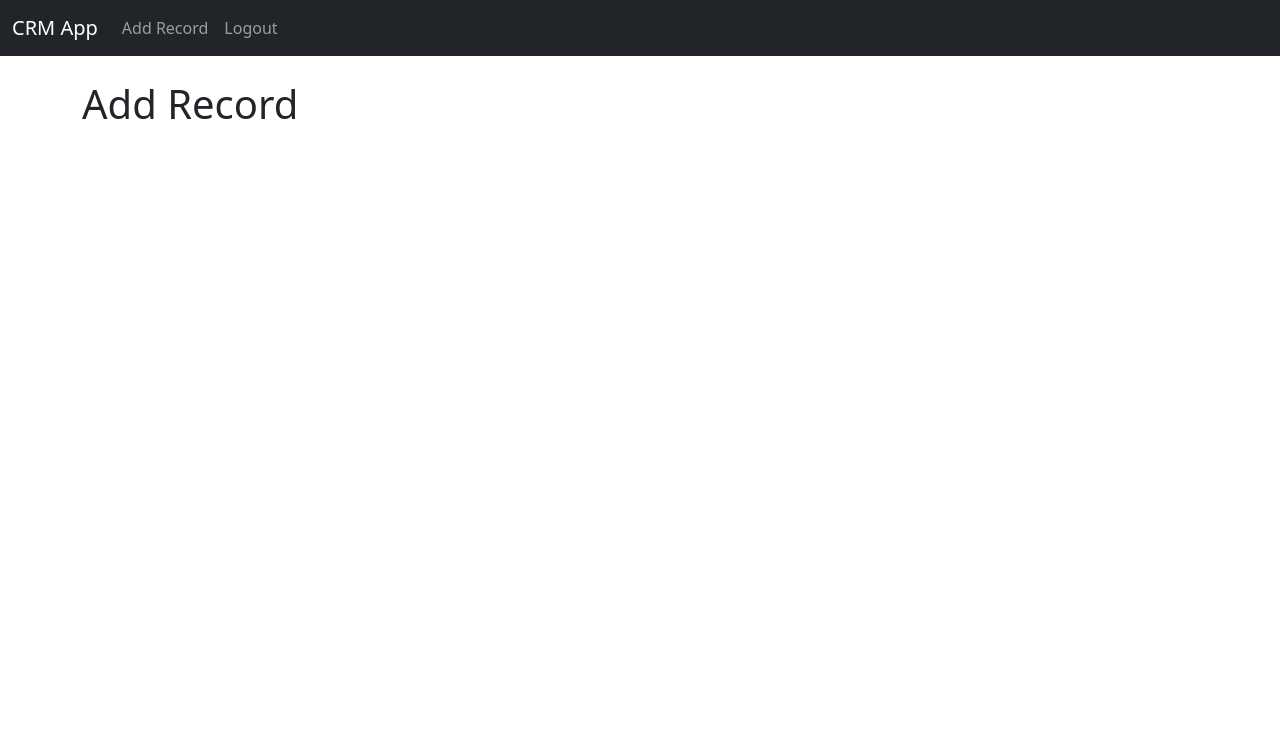
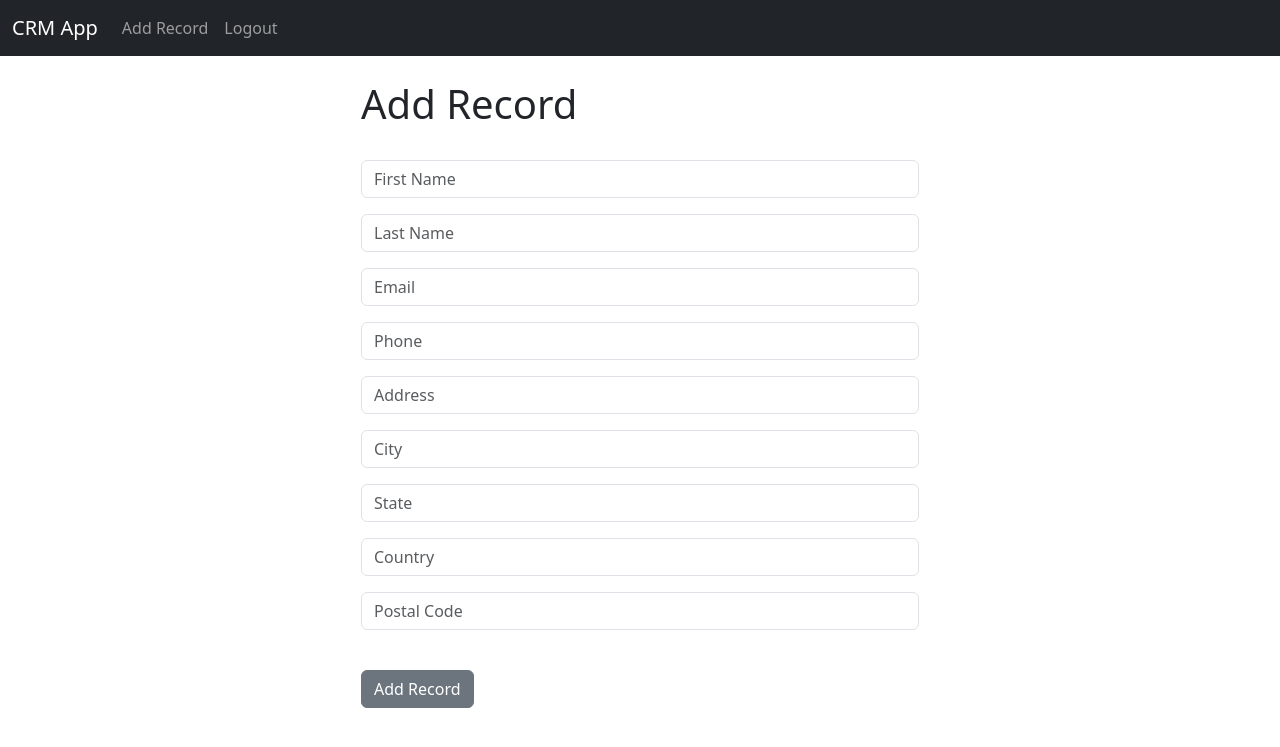
Before and after one commit to bentan-22/crm-app, a Django app: page /add_record/ in a window 1280 px wide. Shown: the top 747 px of the page. Run offline with Django 4.2, Linux system fonts and the light colour scheme; the visitor is signed in with stand-in values (Sample User, id 1).

Commit message:
record forms created

```diff
--- a/CRM_App/website/forms.py
+++ b/CRM_App/website/forms.py
@@ -1,6 +1,7 @@
 from django.contrib.auth.forms import UserCreationForm
 from django.contrib.auth.models import User
 from django import forms
+from .models import Record
 
 
 class SignUpForm(UserCreationForm):
@@ -59,3 +60,19 @@ class SignUpForm(UserCreationForm):
         self.fields[
             "password2"
         ].help_text = '<span class="form-text text-muted"><small>Enter your password again for verification.</small></span>'
+
+# Create Add Record Form
+class AddRecordForm(forms.ModelForm):
+    first_name = forms.CharField(required=True, widget=forms.widgets.TextInput(attrs={"placeholder":"First Name", "class": "form-control"}), label="")
+    last_name = forms.CharField(required=True, widget=forms.widgets.TextInput(attrs={"placeholder":"Last Name", "class": "form-control"}), label="")
+    email = forms.CharField(required=True, widget=forms.widgets.TextInput(attrs={"placeholder":"Email", "class": "form-control"}), label="")
+    phone = forms.CharField(required=True, widget=forms.widgets.TextInput(attrs={"placeholder":"Phone", "class": "form-control"}), label="")
+    address = forms.CharField(required=True, widget=forms.widgets.TextInput(attrs={"placeholder":"Address", "class": "form-control"}), label="")
+    city = forms.CharField(required=True, widget=forms.widgets.TextInput(attrs={"placeholder":"City", "class": "form-control"}), label="")
+    state = forms.CharField(required=True, widget=forms.widgets.TextInput(attrs={"placeholder":"State", "class": "form-control"}), label="")
+    country = forms.CharField(required=True, widget=forms.widgets.TextInput(attrs={"placeholder":"Country", "class": "form-control"}), label="")
+    postal_code = forms.CharField(required=True, widget=forms.widgets.TextInput(attrs={"placeholder":"Postal Code", "class": "form-control"}), label="")
+
+    class Meta:
+        model = Record
+        exclude = ("user",)
--- a/CRM_App/website/templates/add_record.html
+++ b/CRM_App/website/templates/add_record.html
@@ -1,5 +1,13 @@
 {% extends 'base.html' %} {% block content %}
 
-<h1>Add Record</h1>
+<div class="col-md-6 offset-md-3">
+  <h1>Add Record</h1>
+  <br />
 
-{% endblock %}
+  <form method="post" action="{% url 'add_record' %}">
+    {%csrf_token %} {{ form.as_p }}
+    <br />
+    <button type="submit" class="btn btn-secondary">Add Record</button>
+  </form>
+  {% endblock %}
+</div>
--- a/CRM_App/website/views.py
+++ b/CRM_App/website/views.py
@@ -1,7 +1,7 @@
 from django.shortcuts import render, redirect
 from django.contrib.auth import authenticate, login, logout
 from django.contrib import messages
-from .forms import SignUpForm
+from .forms import SignUpForm, AddRecordForm
 from .models import Record
 
 # Create your views here.
@@ -71,4 +71,14 @@ def delete_record(request, pk):
         return redirect('home')
 
 def add_record(request):
-    	return render(request, 'add_record.html', {})
+    form = AddRecordForm(request.POST or None)
+    if request.user.is_authenticated:
+        if request.method == "POST":
+            if form.is_valid():
+                add_record = form.save()
+                messages.success(request,'Record Added..')
+                return redirect('home')
+        return render(request, 'add_record.html', {'form':form})
+    else:
+        messages.success(request, "You Must Be Logged In...")
+        return redirect('home')
```
